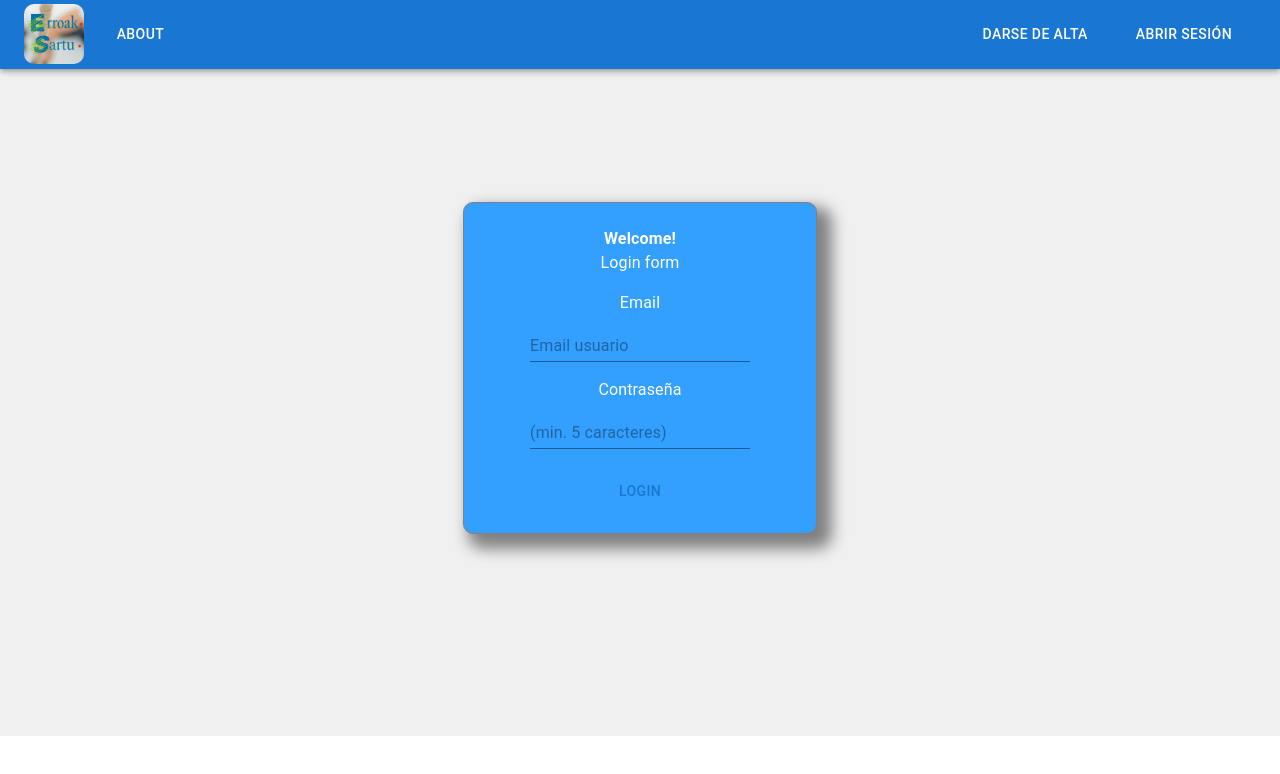
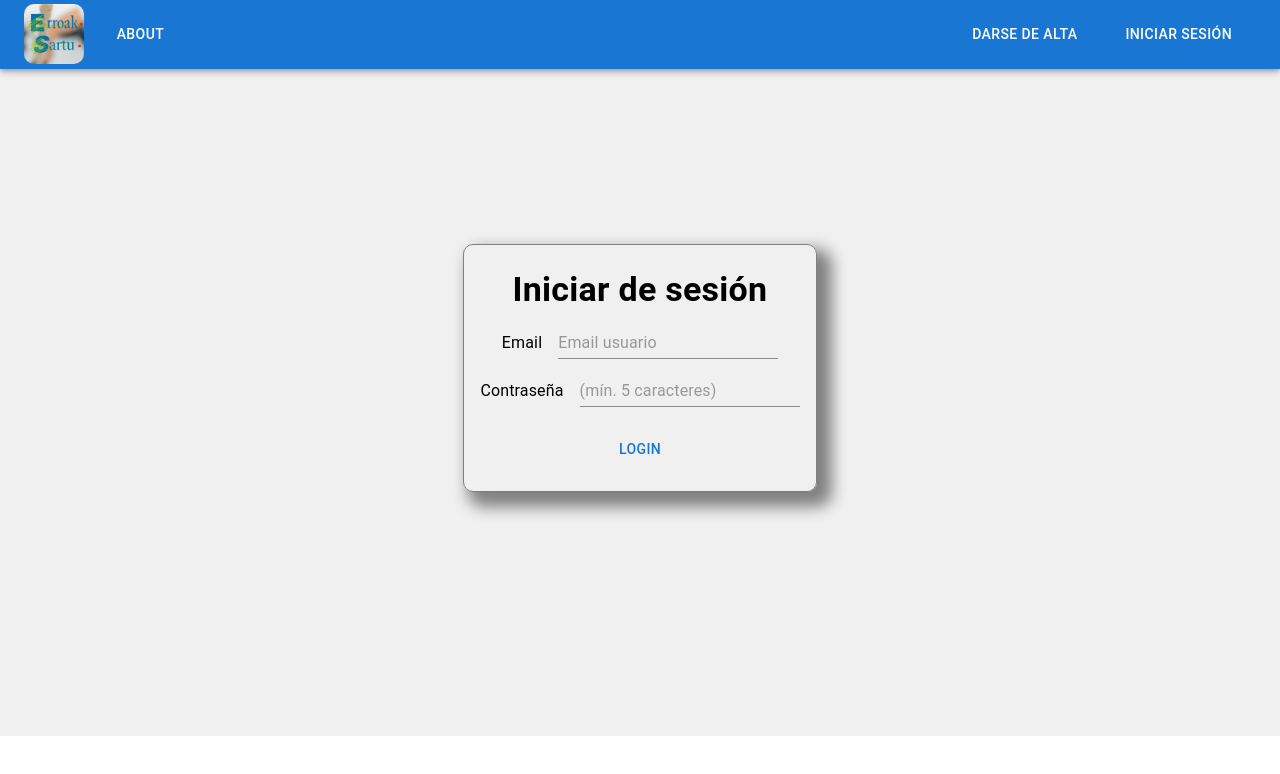
Before and after one commit to JasonRodriguezGarcia/calendar2, a React (Vite) app in the folder frontend/: page /login in a window 1280 px wide. Shown: the top 774 px of the page. Built offline with nearby package versions, Linux system fonts and the light colour scheme.

Commit message:
LoginComponent finished

```diff
--- a/frontend/src/components/LoginComponent.jsx
+++ b/frontend/src/components/LoginComponent.jsx
@@ -209,44 +209,50 @@ const LoginComponent = ({ language }) => {
                 px: 2, // padding left & right
                 display: 'flex',
                 flexDirection: 'column',
-                justifyContent: 'center', // alineado vertical
-                alignItems: 'center',
+                justifyContent: 'center',   // alineado vertical
+                alignItems: 'center',       // alineado horizontal
                 gap: 2,
                 border: "1px solid grey",
                 borderRadius: '10px',
                 boxShadow: '10px 10px 15px 5px grey',
                 // boxShadow: 5,
-                backgroundColor: "#339fff"
+                // backgroundColor: "#339fff"
                 }}
             >
                 <div>
-                    <Typography level="h4" component="h1" sx={{ color: "white"}}>
-                        <b>Welcome!</b>
+                    <Typography variant="h4" component="h3" sx={{ color: "black"}}>
+                        <b>Iniciar de sesión</b>
                         {/* <b>{loginText.loginWindow.headLine1}</b> */}
                     </Typography>
-                    <Typography sx={{ color: "white" }} level="body-sm">Login form</Typography>
+                    {/* <Typography sx={{ color: "black" }} level="body-sm">Login form</Typography> */}
                 </div>
                 <FormControl>
-                    <FormLabel sx={{ color: "white" }}>Email</FormLabel>
+                    <Stack direction="row" spacing={2} alignItems="center">
+                        <FormLabel htmlFor="useremail" sx={{ color: "black", minwidth: 100 }}>Email</FormLabel>
                         <Input
-                        // html input attribute
-                        name="useemail"
+                            id="useremail"
+                            name="useremail"
                             type="email"
-                        autoComplete="useremail"
+                            autoComplete="email"
                             placeholder="Email usuario"
+                            fullWidth
                             onChange={(e)=> setUserEmail(e.target.value)}
                         />
+                    </Stack>
                 </FormControl>
                 <FormControl>
-                    <FormLabel sx={{ color: "white" }}>Contraseña</FormLabel>
+                    <Stack direction="row" spacing={2} justifyContent="left" alignItems="center">
+                        <FormLabel htmlFor="userpassword" sx={{ color: "black", minwidth: 100 }}>Contraseña</FormLabel>
                         <Input
-                        // html input attribute
-                        name="userPassword"
+                            id="userpassword"
+                            name="userpassword"
                             type="password"
-                        autoComplete="new-password"
-                        placeholder="(min. 5 caracteres)"
-                        onChange={(e)=> handleUserPassword(e)}
+                            autoComplete="password"
+                            placeholder="(mín. 5 caracteres)"
+                            fullWidth
+                            onChange={(e)=> setUserPassword(e.target.value)}
                         />
+                    </Stack>
                 </FormControl>
 
                 <Button type="submit" id="boton1" name="login" sx={{ mt: 1 /* margin top */ }}>Login</Button>
--- a/frontend/src/components/MainMenuComponent.jsx
+++ b/frontend/src/components/MainMenuComponent.jsx
@@ -262,19 +262,18 @@ function MainMenuComponent({ logged, setLogged }) {
                             >
                                 Darse de alta
                             </Button>
-
                         </Tooltip>
                     </Box>
 
                     <Box sx={{ flexGrow: 0, display: logged ? 'none' : 'block'}}>
-                        <Tooltip title="Abrir sesión" arrow>
+                        <Tooltip title="Iniciar sesión" arrow>
                             <Button
                                 onClick={()=> navigate('/login')}
                                 sx={{ m: 2, color: 'white', display: 'block', "&:hover": {backgroundColor: 'lightgrey', color: "black"},
                                     "&:selected": {backgroundColor: "grey"}
                                 }}
                             >
-                                Abrir sesión
+                                Iniciar sesión
                             </Button>
 
                         </Tooltip>
```
Also changed, not shown: 1 other file (tests, documents, lock files or other folders). Lines whose indentation alone changed are shown as unchanged.
